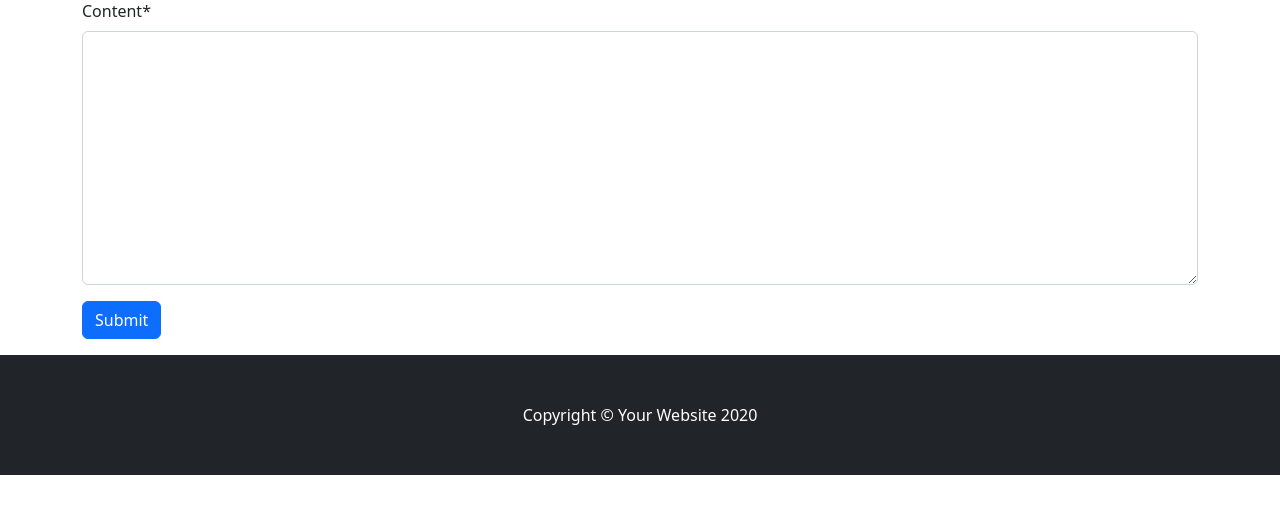
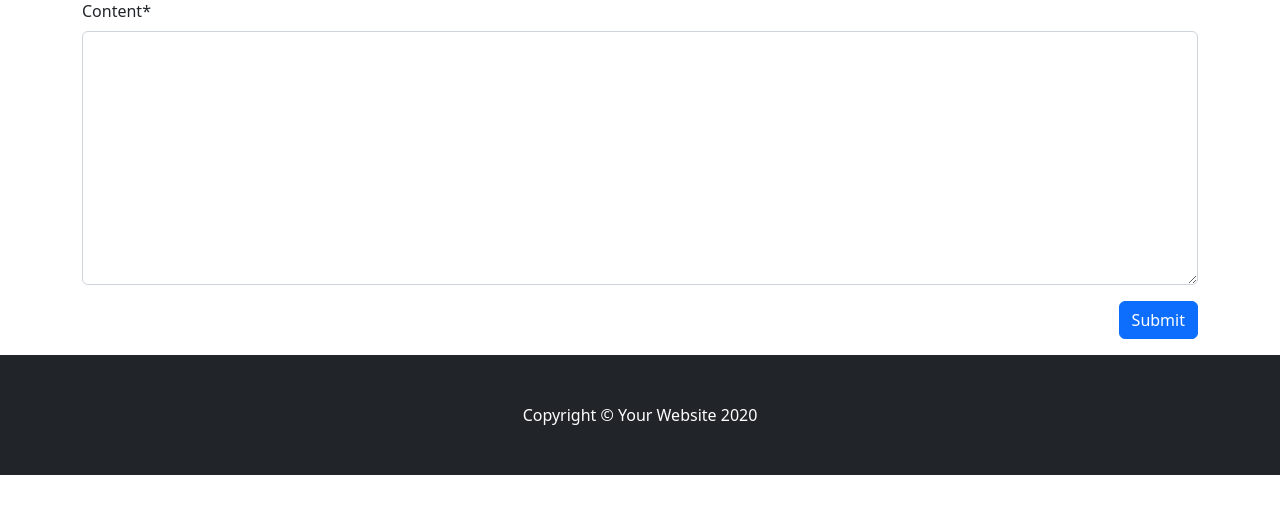
Before and after one commit to nidolight/djangoPublish, a Django app: template blog/templates/blog/comment_form.html in a window 1280 px wide. Shown: the part 138-652 px from the top of the page. Run offline with Django 4.2, Linux system fonts and the light colour scheme; the template is opened without the code that fills it: values that come from a table or form of the project are taken from there, others are empty; some libraries are stand-ins or nearby versions.

Commit message:
comment profile edited

```diff
--- a/blog/forms.py
+++ b/blog/forms.py
@@ -1,3 +1,5 @@
+from django.forms import SelectDateWidget
+
 from .models import Comment
 from django import forms
 
--- a/blog/templates/blog/base.html
+++ b/blog/templates/blog/base.html
@@ -1,5 +1,6 @@
 <!DOCTYPE html>
 {% load static %}
+
 <html lang="ko">
 
 <head>
@@ -89,7 +90,6 @@
         </div>
 
       </div>
-
     </div>
     <!-- /.row -->
 
--- a/blog/templates/blog/comment_form.html
+++ b/blog/templates/blog/comment_form.html
@@ -7,6 +7,6 @@
   <hr/>
   <form method="post" id="comment-form">{% csrf_token %}
     {{ form | crispy }}
-    <button type="submit" class="btn btn-primary floar-end mb-3" >Submit</button>
+      <button type="submit" class="btn btn-primary float-end mb-3">Submit</button>
   </form>
 {% endblock %}
--- a/blog/templates/blog/post_detail.html
+++ b/blog/templates/blog/post_detail.html
@@ -103,7 +103,7 @@
               <div class="form-group">
                   {{ comment_form | crispy  }}
               </div>
-              <button type="submit" class="btn btn-primary">Submit</button>
+              <button type="submit" class="btn btn-primary float-end">Submit</button>
             </form>
             {% else %}
               <a role="button" class="btn btn-outline-dark btn-block btn-sm col-12" href="#" data-bs-toggle="modal" data-bs-target="#loginModal
--- a/django_project/settings.py
+++ b/django_project/settings.py
@@ -50,6 +50,7 @@ INSTALLED_APPS = [
     'allauth.account',
     'allauth.socialaccount',
     'allauth.socialaccount.providers.google',
+
 ]
 
 MIDDLEWARE = [
--- a/django_project/urls.py
+++ b/django_project/urls.py
@@ -25,6 +25,7 @@ urlpatterns = [
     path('markdownx/', include('markdownx.urls')),
     path('accounts/', include('allauth.urls')),
     path('', include('single_pages.urls')),
+
 ]
 
 urlpatterns += static(settings.MEDIA_URL, document_root=settings.MEDIA_ROOT)
```
